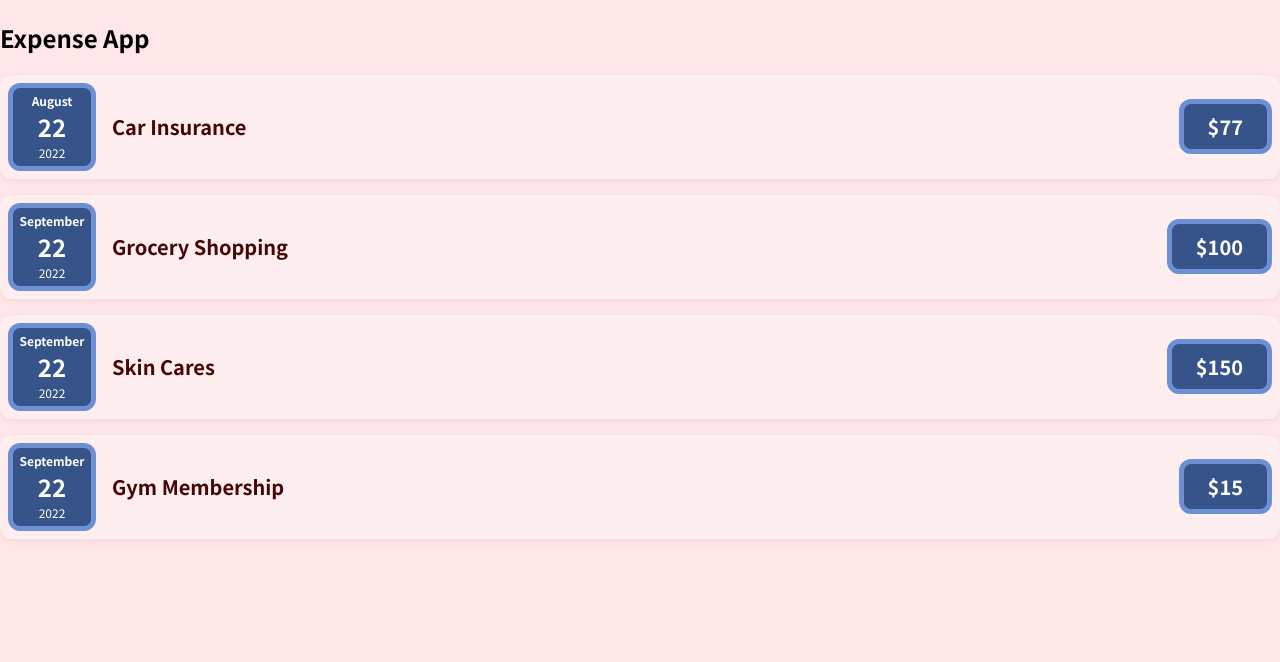
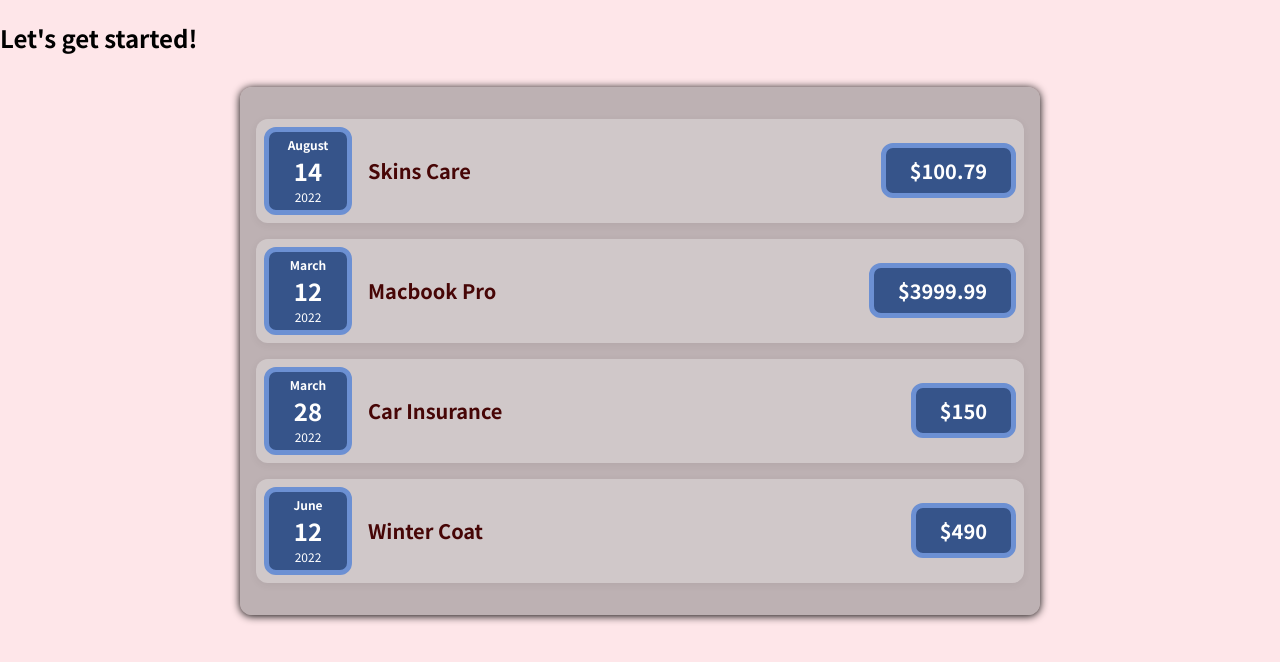
Before and after one commit to thaian161/react-playground, a React (Create React App) app: page / in a window 1280 px wide. Shown: the top 662 px of the page. Built offline with nearby package versions, Linux system fonts and the light colour scheme.

Commit message:
complete Expenses components

```diff
--- a/src/App.js
+++ b/src/App.js
@@ -1,36 +1,32 @@
-import ExpenseItem from './components/ExpenseItem';
+import Expenses from './components/Expenses';
 
-function App() {
+const App = () => {
   const expenses = [
-    { title: 'Car Insurance', amount: 77, date: new Date(2022, 7, 22) },
-    { title: 'Grocery Shopping', amount: 100, date: new Date(2022, 8, 22) },
-    { title: 'Skin Cares', amount: 150, date: new Date(2022, 8, 22) },
-    { title: 'Gym Membership', amount: 15, date: new Date(2022, 8, 22) },
+    {
+      id: 'e1',
+      title: 'Skins Care',
+      amount: 100.79,
+      date: new Date(2022, 7, 14),
+    },
+    { id: 'e2', title: 'Macbook Pro', amount: 3999.99, date: new Date(2022, 2, 12) },
+    {
+      id: 'e3',
+      title: 'Car Insurance',
+      amount: 150,
+      date: new Date(2022, 2, 28),
+    },
+    {
+      id: 'e4',
+      title: 'Winter Coat',
+      amount: 490,
+      date: new Date(2022, 5, 12),
+    },
   ];
 
   return (
     <div>
-      <h2>Expense App</h2>
-      <ExpenseItem
-        title={expenses[0].title}
-        amount={expenses[0].amount}
-        date={expenses[0].date}
-      />
-      <ExpenseItem
-        title={expenses[1].title}
-        amount={expenses[1].amount}
-        date={expenses[1].date}
-      />
-      <ExpenseItem
-        title={expenses[2].title}
-        amount={expenses[2].amount}
-        date={expenses[2].date}
-      />
-      <ExpenseItem
-        title={expenses[3].title}
-        amount={expenses[3].amount}
-        date={expenses[3].date}
-      />
+      <h2>Let's get started!</h2>
+      <Expenses items={expenses} />
     </div>
   );
 }
--- /dev/null
+++ b/src/components/Expenses.css
@@ -0,0 +1,9 @@
+.expenses{
+  padding: 1rem;
+  background-color: rgba(128, 128, 128, 0.511);
+  margin:2rem auto;
+  width: 50rem;
+  max-width:95%;
+  border-radius:12px;
+  box-shadow: 0 1px 8px black;
+}
--- /dev/null
+++ b/src/components/Expenses.jsx
@@ -0,0 +1,30 @@
+import ExpenseItem from './ExpenseItem';
+
+import './Expenses.css';
+
+export default function Expenses  (props) {
+  return (
+    <div className="expenses">
+      <ExpenseItem
+        title={props.items[0].title}
+        amount={props.items[0].amount}
+        date={props.items[0].date}
+      />
+      <ExpenseItem
+        title={props.items[1].title}
+        amount={props.items[1].amount}
+        date={props.items[1].date}
+      />
+      <ExpenseItem
+        title={props.items[2].title}
+        amount={props.items[2].amount}
+        date={props.items[2].date}
+      />
+      <ExpenseItem
+        title={props.items[3].title}
+        amount={props.items[3].amount}
+        date={props.items[3].date}
+      />
+    </div>
+  );
+}
```
Also changed, not shown: 1 other file (tests, documents, lock files or other folders).
